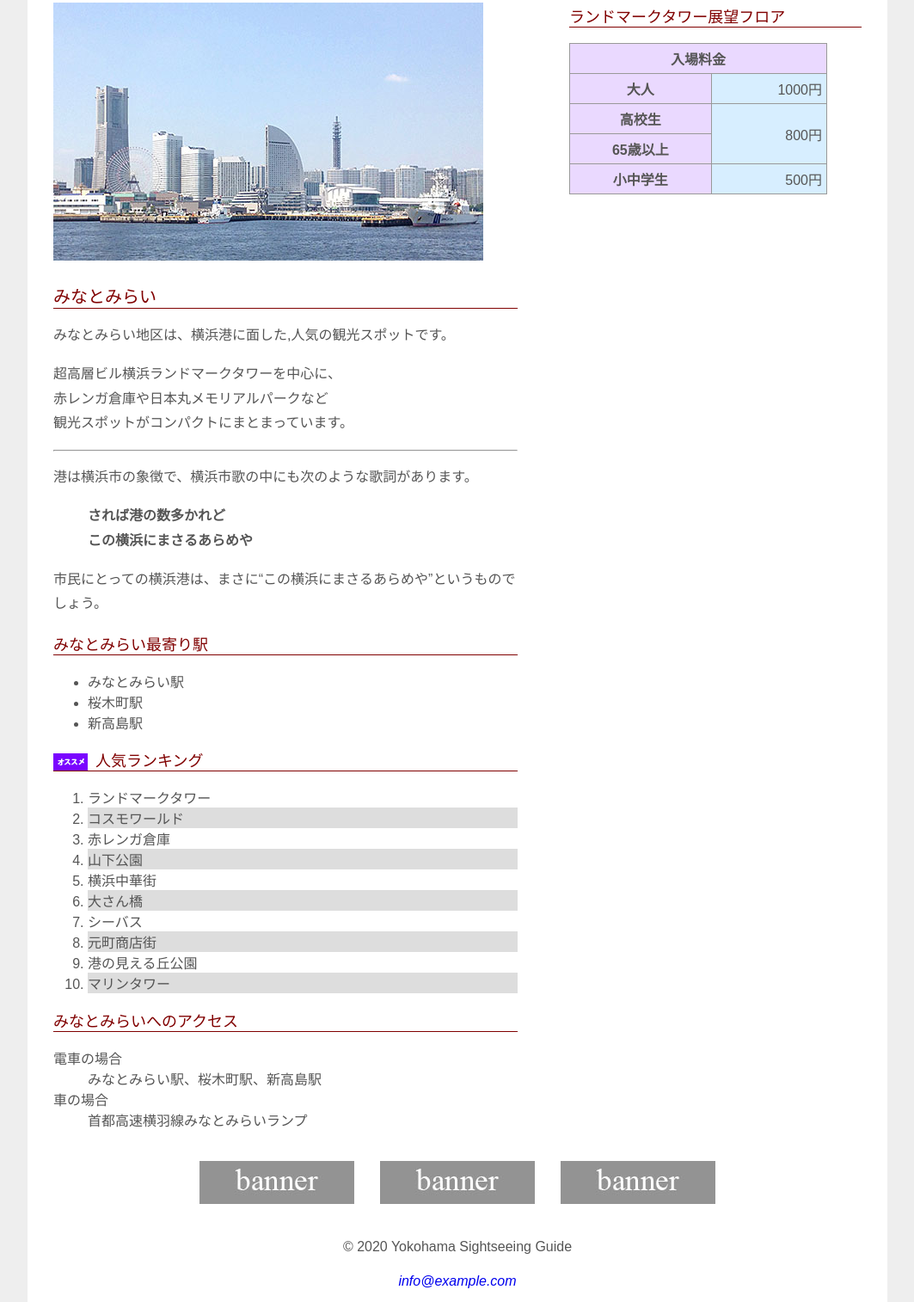
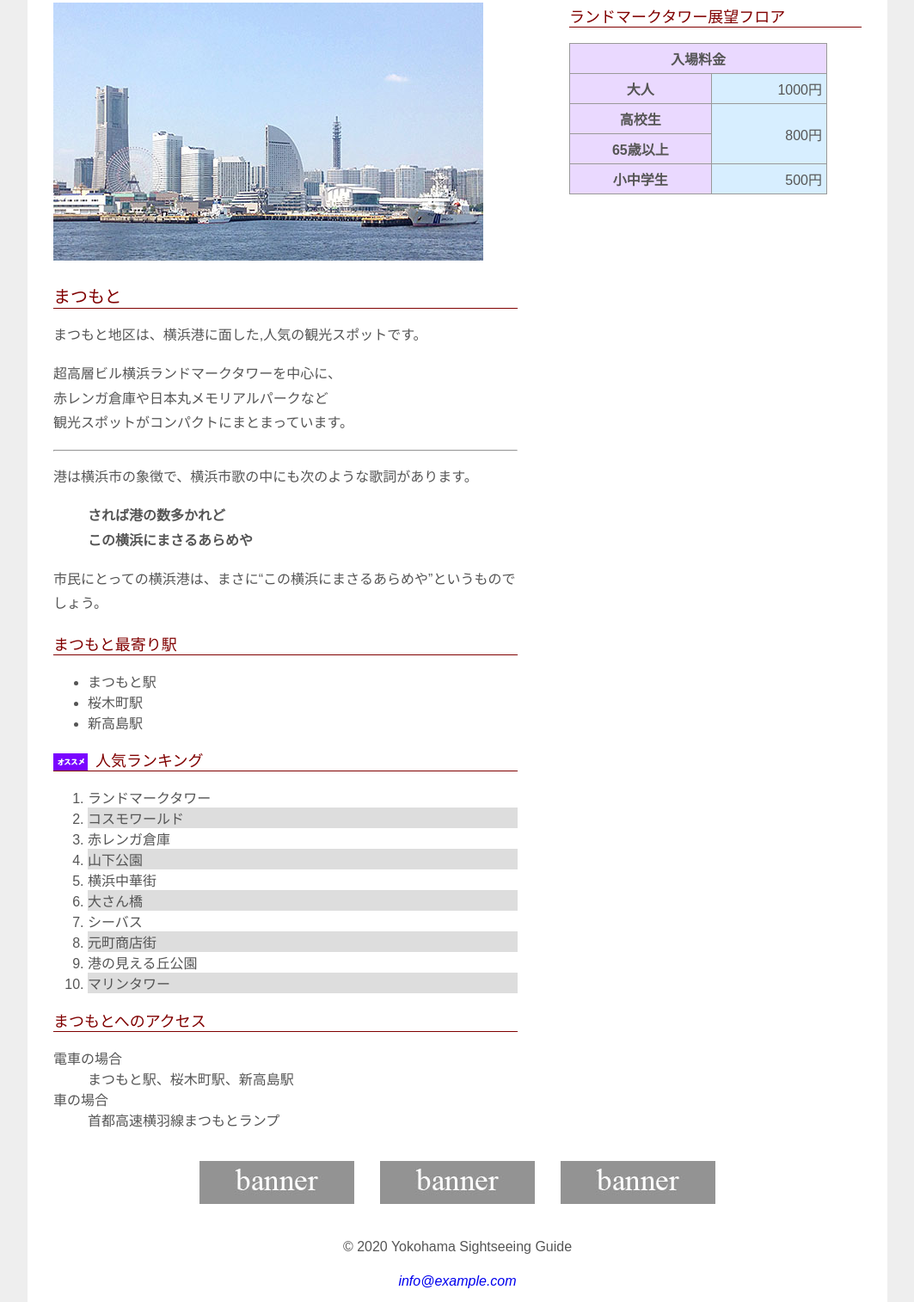
Before and after one commit to uchibori-shinonomekazan/first-create, a plain HTML site: page 横浜観光ガイド/index2.html in a window 1280 px wide. Shown: the part 237-1751 px from the top of the page at 86% size, without its empty margins (108-1171 px from the left). Drawn offline with Linux system fonts and the light colour scheme.

Commit message:
みなとみらいをまつもとに変更

```diff
--- a/横浜観光ガイド/index2.html
+++ b/横浜観光ガイド/index2.html
@@ -27,8 +27,8 @@
             </p>
         <article>
             <section>
-            <h2>みなとみらい</h2>
-<p>みなとみらい地区は、横浜港に面した,<span class="attetion">人気の観光スポット</span>です。</p>
+            <h2>まつもと</h2>
+<p>まつもと地区は、横浜港に面した,<span class="attetion">人気の観光スポット</span>です。</p>
 <p>超高層ビル横浜ランドマークタワーを中心に、<br>赤レンガ倉庫や日本丸メモリアルパークなど<br>観光スポットがコンパクトにまとまっています。</p>
 <hr>
 <p>港は横浜市の象徴で、横浜市歌の中にも次のような歌詞があります。</p>
@@ -36,9 +36,9 @@
 <p>市民にとっての横浜港は、まさに<q>この横浜にまさるあらめや</q>というものでしょう。</p>
 </section>
 <section>
-<h3>みなとみらい最寄り駅</h3>
+<h3>まつもと最寄り駅</h3>
 <ul/>
-<li>みなとみらい駅</li>
+<li>まつもと駅</li>
 <li>桜木町駅</li>
 <li>新高島駅</li>
 </ul>
@@ -57,12 +57,12 @@
 <li>マリンタワー</li>
 </ol>
 </div><!-- end ranking -->
-<h3>みなとみらいへのアクセス</h3>
+<h3>まつもとへのアクセス</h3>
 <dl>
 <dt>電車の場合</dt>
-<dd>みなとみらい駅、桜木町駅、新高島駅</dd>
+<dd>まつもと駅、桜木町駅、新高島駅</dd>
 <dt>車の場合</dt>
-<dd>首都高速横羽線みなとみらいランプ</dd>
+<dd>首都高速横羽線まつもとランプ</dd>
 </dl>
 </section>
 </article>
```
